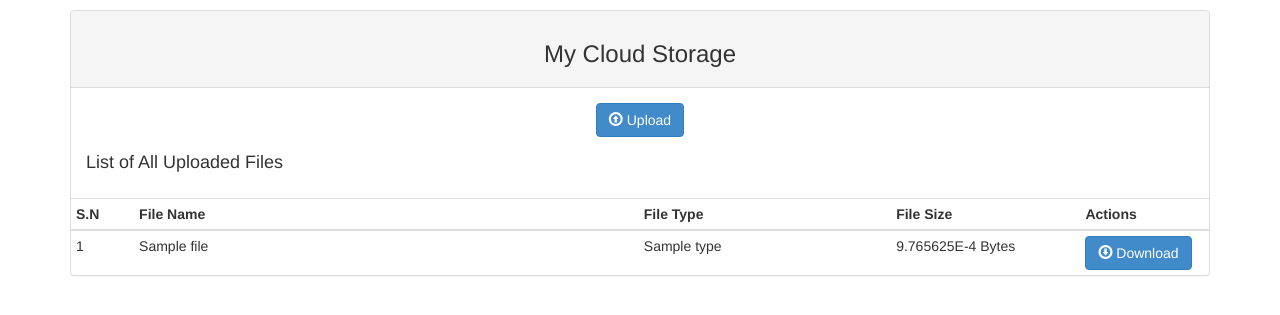
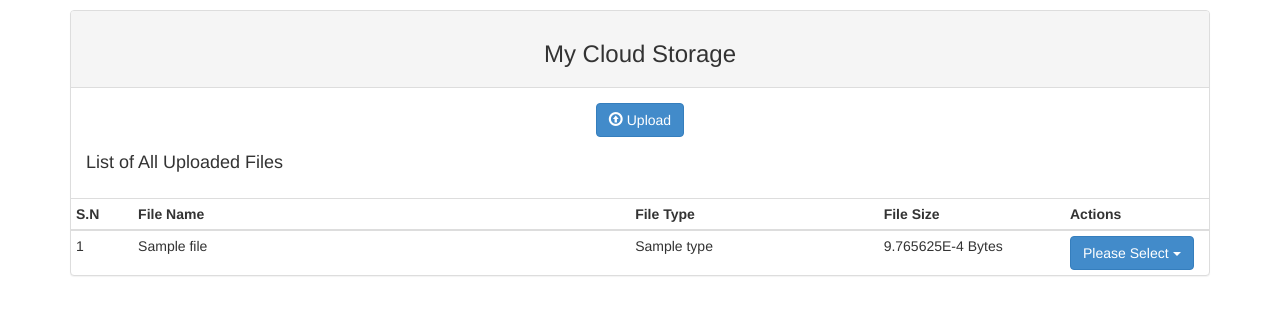
Before and after one commit to jiangxiaoyong/Personal-Cloud-Storage, a Java web app: template SpringMVC/WebContent/WEB-INF/jsp/listFiles.jsp in a window 1280 px wide. Shown: the top 315 px of the page. Run offline with Spring Boot 4, a stand-in JSP engine, Linux system fonts and the light colour scheme; the template is opened without the code that fills it: most values are stand-ins (such as "Sample title", 1, 10 or a date in 2020); the project's own start-up code is not run, and a stand-in starts its controllers and pages.

Commit message:
Add dropdown button: Downlaod,Delete

```diff
--- a/SpringMVC/WebContent/WEB-INF/jsp/listFiles.jsp
+++ b/SpringMVC/WebContent/WEB-INF/jsp/listFiles.jsp
@@ -68,9 +68,20 @@
 							</td>
 
 							<td>
-								<a class="btn btn-primary" href="${pageContext.request.contextPath}/get/${dataFile.id}">
-									<span class="glyphicon glyphicon-download"></span> Download
-							</a></td>
+								<!--  <a class="btn btn-primary" href="${pageContext.request.contextPath}/get/${dataFile.id}">
+									<span class="glyphicon glyphicon-download"></span> Download </a>-->
+								<!-- Single button -->
+								<div class="btn-group">
+								  <button type="button" class="btn btn-primary dropdown-toggle" data-toggle="dropdown" aria-haspopup="true" aria-expanded="false">
+								    Please Select <span class="caret"></span>
+								  </button>
+								  <ul class="dropdown-menu">
+								    <li><a href="${pageContext.request.contextPath}/get/${dataFile.id}">Download</a></li>
+								    <li><a href="#">Delete</a></li>
+								  </ul>
+								</div>
+							</td>
+
 						</tr>
 					</c:forEach>
 				</tbody>
```
